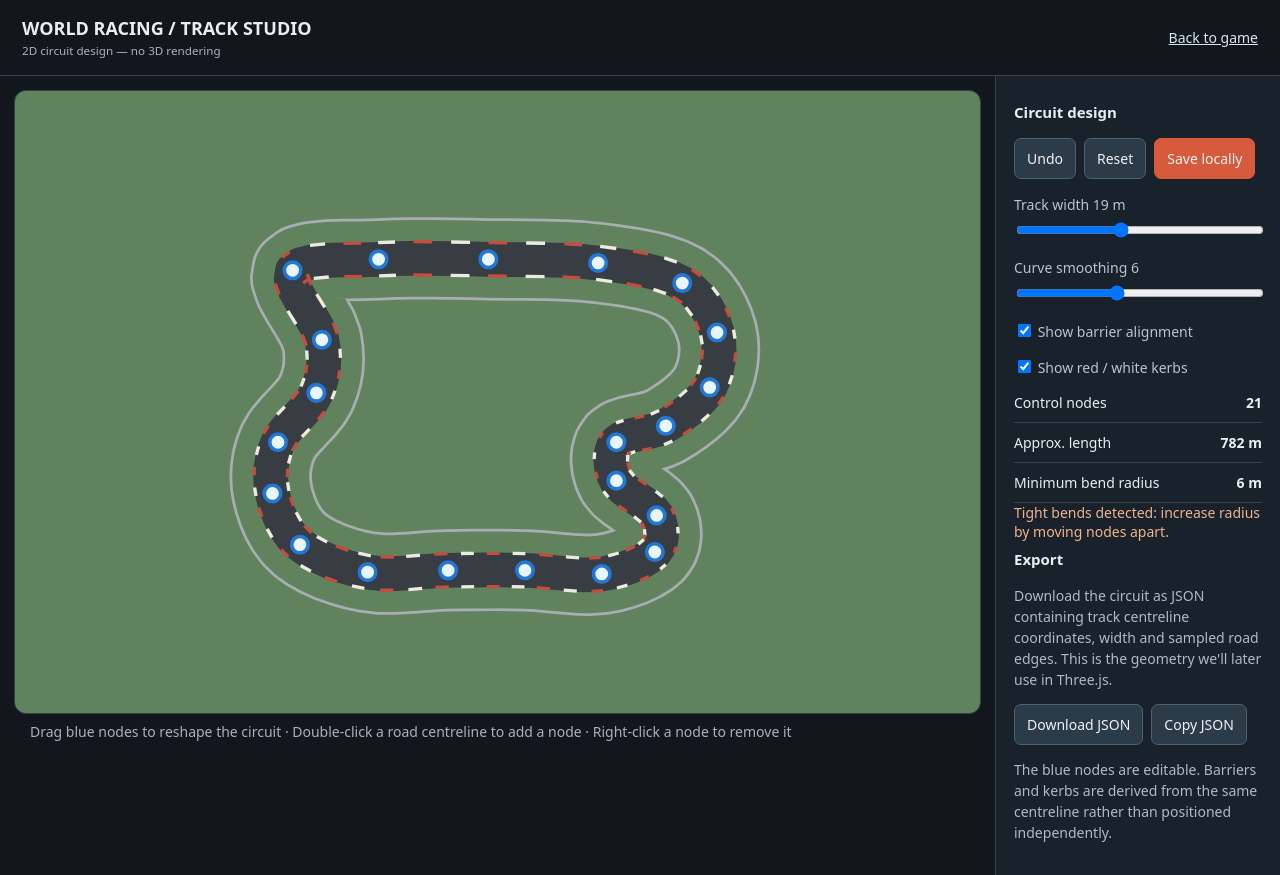
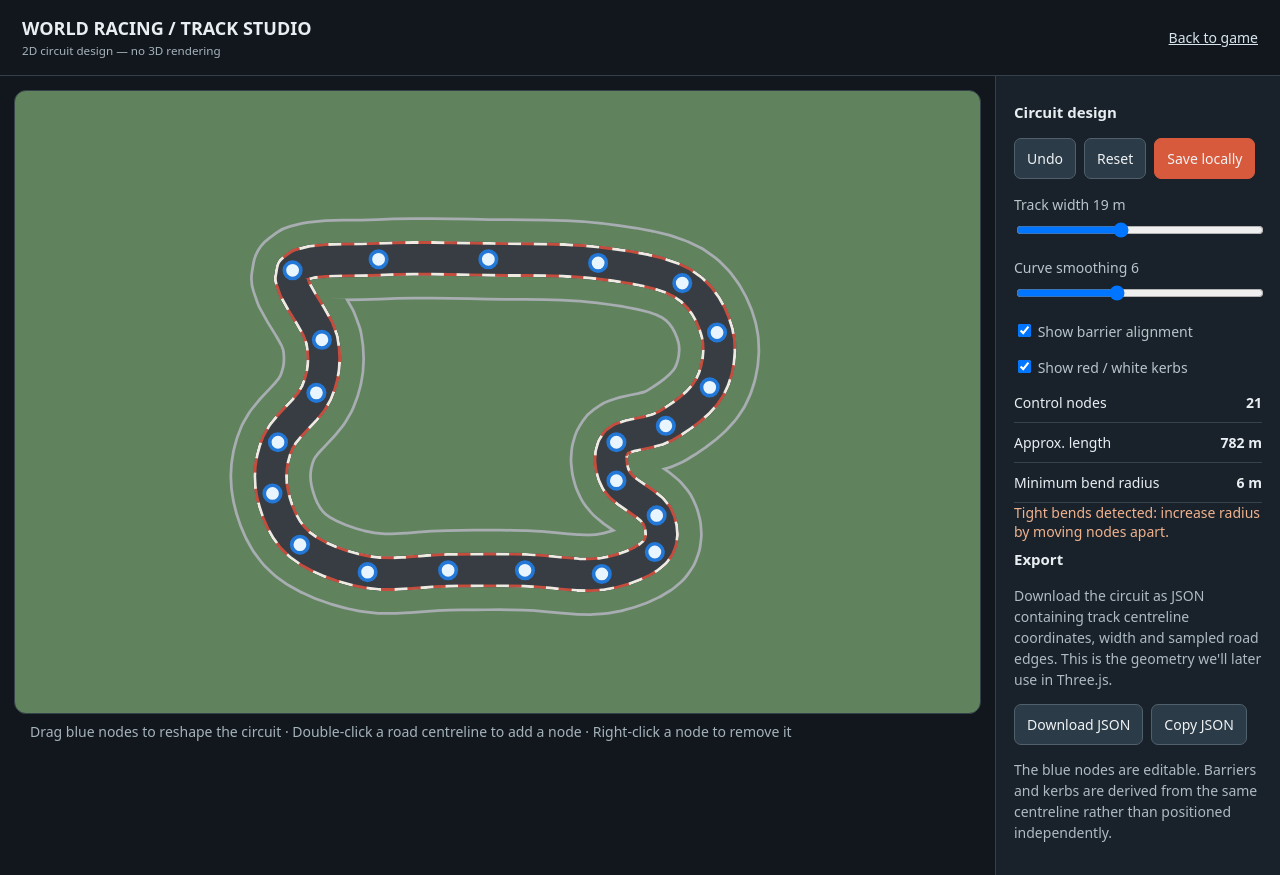
Before and after one commit to BIGCAT3600/WorldRacing, a plain HTML site: page track-studio.html in a window 1280 px wide. Drawn offline with Linux system fonts and the light colour scheme.

Commit message:
Mask kerbs into road-edge band so sharp turns cannot spill stripes beyond road

```diff
--- a/track-studio.html
+++ b/track-studio.html
@@ -5,11 +5,18 @@ let points=JSON.parse(localStorage.getItem('wr-track-studio')||'null')?.points||
 function el(tag,attrs,parent){let e=document.createElementNS(ns,tag);for(let [k,v] of Object.entries(attrs))e.setAttribute(k,v);parent.appendChild(e);return e}
 function sample(){let out=[],smooth=+$('smooth').value;for(let i=0;i<points.length;i++){let a=points[(i-1+points.length)%points.length],b=points[i],c=points[(i+1)%points.length],d=points[(i+2)%points.length];for(let j=0;j<smooth;j++){let t=j/smooth,t2=t*t,t3=t2*t;out.push([0,1].map(k=>.5*((2*b[k])+(-a[k]+c[k])*t+(2*a[k]-5*b[k]+4*c[k]-d[k])*t2+(-a[k]+3*b[k]-3*c[k]+d[k])*t3)))}}return out}
 function path(pts){return 'M'+pts.map(p=>p[0].toFixed(2)+','+p[1].toFixed(2)).join(' L')+' Z'}
-function redraw(){geo.replaceChildren();handles.replaceChildren();let p=sample(),w=+$('width').value;$('widthText').textContent=w+' m';$('smoothText').textContent=$('smooth').value;const center=path(p);let road=el('path',{d:center,fill:'none',stroke:'#373d42','stroke-width':w,'stroke-linejoin':'round','stroke-linecap':'round'},geo);road.addEventListener('dblclick',addNode);
-if($('barriers').checked)el('path',{d:center,fill:'none',stroke:'#a7adb1','stroke-width':w+26,'stroke-linejoin':'round'},geo);
-if($('barriers').checked)el('path',{d:center,fill:'none',stroke:'#60835d','stroke-width':w+23,'stroke-linejoin':'round'},geo);
+function redraw(){geo.replaceChildren();handles.replaceChildren();let p=sample(),w=+$('width').value;$('widthText').textContent=w+' m';$('smoothText').textContent=$('smooth').value;const center=path(p);
+if($('barriers').checked){el('path',{d:center,fill:'none',stroke:'#a7adb1','stroke-width':w+26,'stroke-linejoin':'round'},geo);el('path',{d:center,fill:'none',stroke:'#60835d','stroke-width':w+23,'stroke-linejoin':'round'},geo)}
 el('path',{d:center,fill:'none',stroke:'#373d42','stroke-width':w,'stroke-linejoin':'round'},geo);
-if($('kerbs').checked){for(let i=0;i<p.length;i+=2){let a=p[i],b=p[(i+1)%p.length],prev=p[(i-1+p.length)%p.length],next=p[(i+2)%p.length],dx=next[0]-prev[0],dy=next[1]-prev[1],l=Math.hypot(dx,dy)||1,nx=-dy/l,ny=dx/l;for(let side of [-1,1])el('line',{x1:a[0]+nx*side*(w/2-.4),y1:a[1]+ny*side*(w/2-.4),x2:b[0]+nx*side*(w/2-.4),y2:b[1]+ny*side*(w/2-.4),stroke:(i/2)%2?'#eeeae1':'#c54d3d','stroke-width':1.8},geo)}}
+if($('kerbs').checked){
+const defs=el('defs',{},geo),mask=el('mask',{id:'kerb-road-band',maskUnits:'userSpaceOnUse',x:-250,y:-210,width:500,height:420},defs);
+el('rect',{x:-250,y:-210,width:500,height:420,fill:'black'},mask);
+el('path',{d:center,fill:'none',stroke:'white','stroke-width':w,'stroke-linejoin':'round'},mask);
+el('path',{d:center,fill:'none',stroke:'black','stroke-width':Math.max(0,w-3.2),'stroke-linejoin':'round'},mask);
+const kg=el('g',{mask:'url(#kerb-road-band)'},geo);
+el('path',{d:center,fill:'none',stroke:'#eeeae1','stroke-width':w,'stroke-linejoin':'round'},kg);
+el('path',{d:center,fill:'none',stroke:'#c54d3d','stroke-width':w,'stroke-dasharray':'7 7','stroke-linejoin':'round'},kg)}
+const hit=el('path',{d:center,fill:'none',stroke:'transparent','stroke-width':w,'pointer-events':'stroke'},geo);hit.addEventListener('dblclick',addNode);
 points.forEach((pt,i)=>{let h=el('circle',{cx:pt[0],cy:pt[1],r:4.5,fill:'#e8f5ff',stroke:'#2277d7','stroke-width':2,'data-index':i,style:'cursor:grab'},handles);h.addEventListener('pointerdown',e=>{e.preventDefault();push();drag=i;svg.setPointerCapture(e.pointerId)});h.addEventListener('contextmenu',e=>{e.preventDefault();if(points.length>5){push();points.splice(i,1);redraw()}})});
 let length=0,minRadius=Infinity;for(let i=0;i<p.length;i++){let a=p[(i-1+p.length)%p.length],b=p[i],c=p[(i+1)%p.length],ab=Math.hypot(a[0]-b[0],a[1]-b[1]),bc=Math.hypot(b[0]-c[0],b[1]-c[1]),ca=Math.hypot(c[0]-a[0],c[1]-a[1]);length+=bc;let cross=Math.abs((b[0]-a[0])*(c[1]-a[1])-(b[1]-a[1])*(c[0]-a[0]));if(cross>.00001)minRadius=Math.min(minRadius,ab*bc*ca/(2*cross))}
 $('nodes').textContent=points.length;$('length').textContent=Math.round(length)+' m';$('radius').textContent=isFinite(minRadius)?Math.round(minRadius)+' m':'—';$('status').textContent=minRadius<18?'Tight bends detected: increase radius by moving nodes apart.':'';
```
